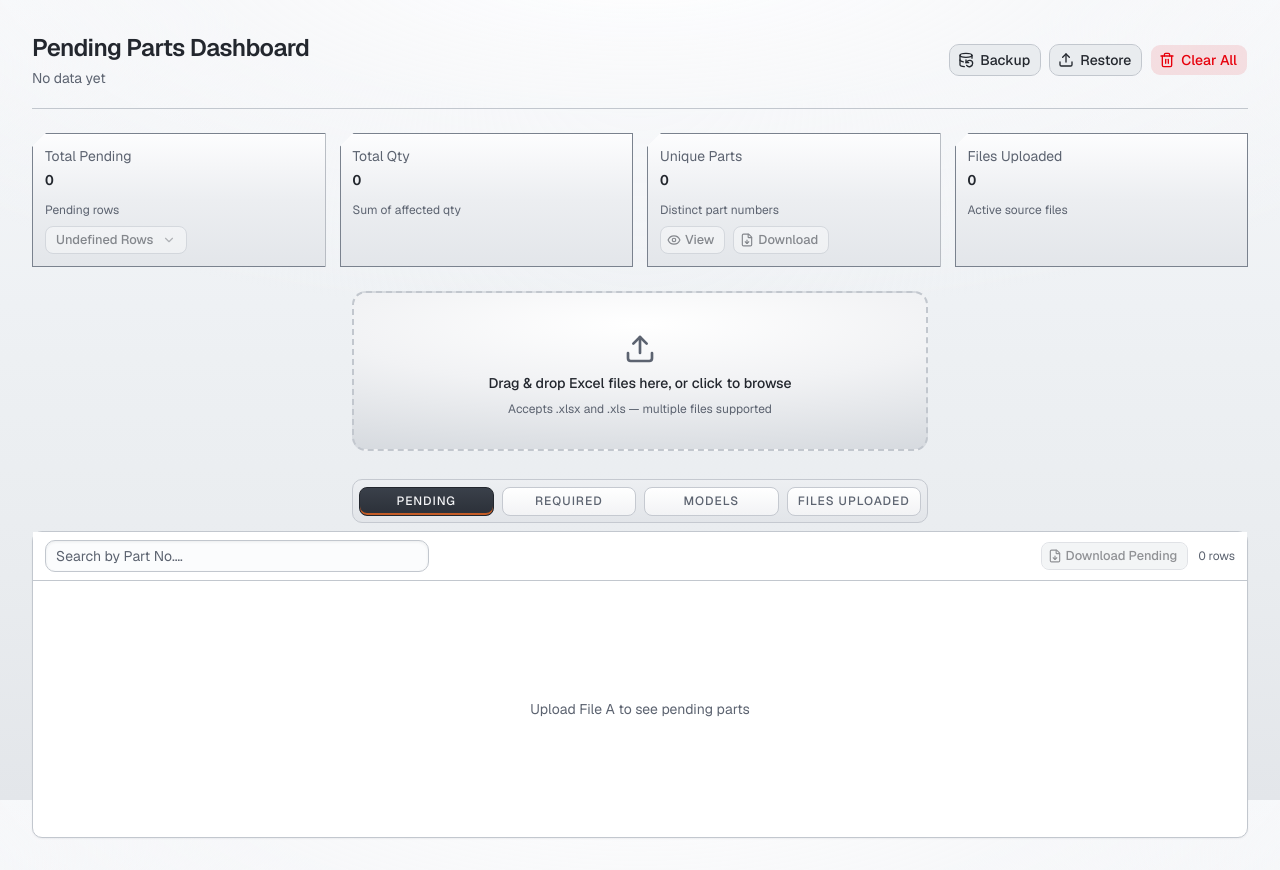
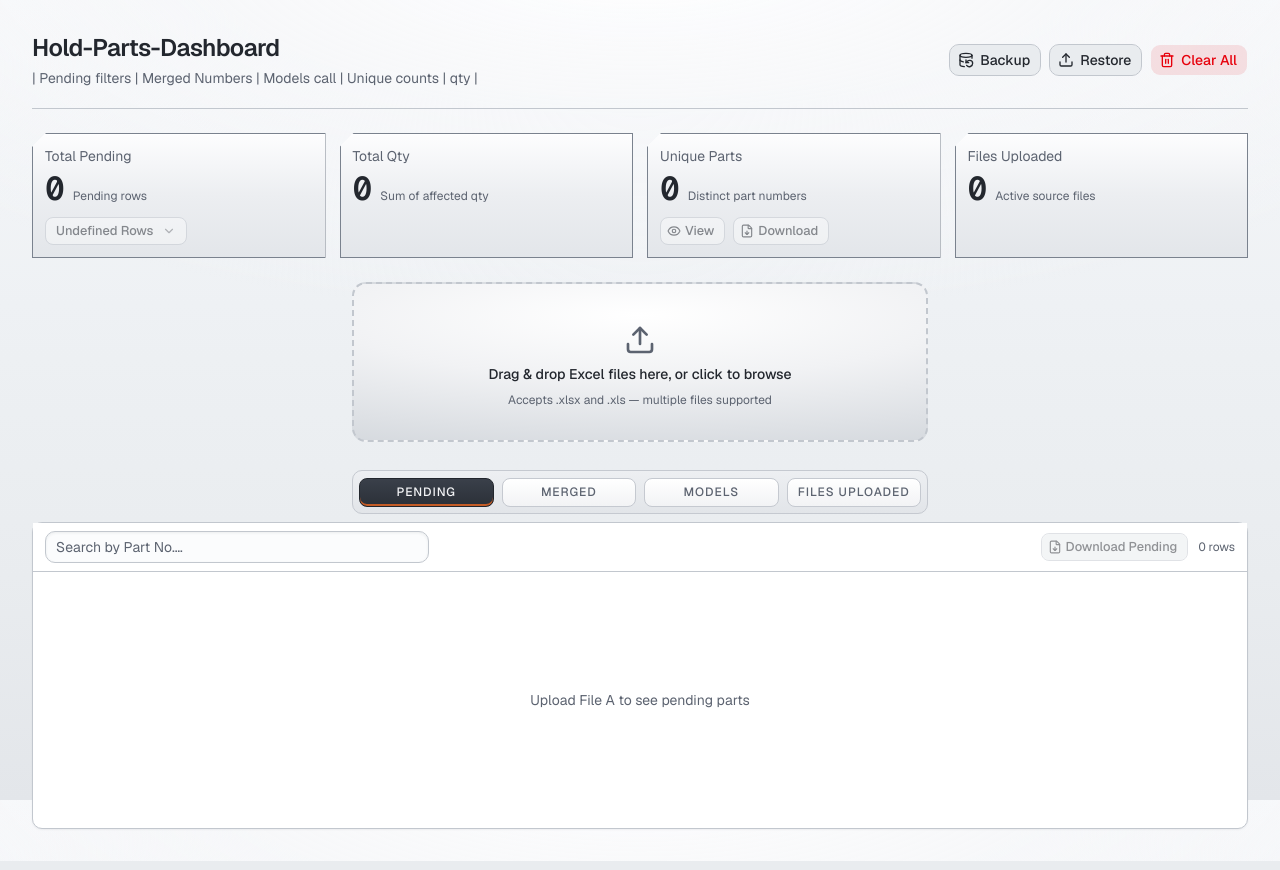
Before and after one commit to iamhammadidrees-blip/saval, a Next.js app: page / in a window 1280 px wide. Built offline with nearby package versions, Linux system fonts and the light colour scheme.

Commit message:
feat : Typography Enhanced | Brandings added | updated page titile

```diff
--- a/app/layout.tsx
+++ b/app/layout.tsx
@@ -14,8 +14,8 @@ const geistMono = Geist_Mono({
 });
 
 export const metadata: Metadata = {
-  title: "Pending Parts Dashboard",
-  description: "Track and manage pending parts.",
+  title: "Hold-Parts-Dashboard",
+  description: "Track and manage on-hold vehicle parts.",
 };
 
 export default function RootLayout({
--- a/components/dashboard/Dashboard.tsx
+++ b/components/dashboard/Dashboard.tsx
@@ -54,19 +54,12 @@ function parseBackupSnapshot(raw: unknown): BackupSnapshot {
 }
 
 export function Dashboard() {
-  const { lastUpdated, isHydrated, restoreFromSnapshot, clearAll } =
-    usePendingData();
+  const { isHydrated, restoreFromSnapshot, clearAll } = usePendingData();
   const [isBackingUp, setIsBackingUp] = useState(false);
   const [isRestoring, setIsRestoring] = useState(false);
   const [isClearing, setIsClearing] = useState(false);
   const [clearDialogOpen, setClearDialogOpen] = useState(false);
   const restoreInputRef = useRef<HTMLInputElement>(null);
-
-  const lastUpdatedText = !isHydrated
-    ? "Loading…"
-    : lastUpdated
-      ? `Last updated ${new Date(lastUpdated).toLocaleString()}`
-      : "No data yet";
 
   const busy = isBackingUp || isRestoring || isClearing;
 
@@ -154,9 +147,11 @@ export function Dashboard() {
       <header className="flex items-center justify-between gap-4 border-b pb-5">
         <div className="flex flex-col gap-1">
           <h1 className="text-2xl font-semibold tracking-tight">
-            Pending Parts Dashboard
+            Hold-Parts-Dashboard
           </h1>
-          <p className="text-sm text-muted-foreground">{lastUpdatedText}</p>
+          <p className="text-sm text-muted-foreground">
+            | Pending filters | Merged Numbers | Models call | Unique counts | qty |
+          </p>
         </div>
         <div className="flex flex-wrap items-center justify-end gap-2">
           <Button
--- a/components/dashboard/DashboardTabs.tsx
+++ b/components/dashboard/DashboardTabs.tsx
@@ -33,7 +33,7 @@ export function DashboardTabs() {
           Pending
         </TabsTrigger>
         <TabsTrigger value="required" className={panelKeyClass}>
-          Required
+          Merged
         </TabsTrigger>
         <TabsTrigger value="models" className={panelKeyClass}>
           Models
--- a/components/dashboard/SummaryCards.tsx
+++ b/components/dashboard/SummaryCards.tsx
@@ -6,13 +6,13 @@ import { UndefinedRowsCard } from "@/components/dashboard/UndefinedRowsCard";
 import { UniquePartsCard } from "@/components/dashboard/UniquePartsCard";
 import {
   Card,
-  CardContent,
   CardDescription,
   CardHeader,
   CardTitle,
 } from "@/components/ui/card";
 import {
   plateCardClass,
+  plateMetricRowClass,
   plateNumClass,
   plateSubClass,
   plateTagClass,
@@ -36,13 +36,13 @@ export function SummaryCards() {
       <Card size="sm" className={plateCardClass}>
         <CardHeader>
           <CardDescription className={plateTagClass}>Total Qty</CardDescription>
+          <div className={plateMetricRowClass}>
             <CardTitle className={plateNumClass}>
               {totalQuantity.toLocaleString()}
             </CardTitle>
+            <span className={plateSubClass}>Sum of affected qty</span>
+          </div>
         </CardHeader>
-        <CardContent className={plateSubClass}>
-          Sum of affected qty
-        </CardContent>
       </Card>
 
       <UniquePartsCard pendingParts={pendingParts} />
@@ -52,13 +52,13 @@ export function SummaryCards() {
           <CardDescription className={plateTagClass}>
             Files Uploaded
           </CardDescription>
+          <div className={plateMetricRowClass}>
             <CardTitle className={plateNumClass}>
               {files.length.toLocaleString()}
             </CardTitle>
+            <span className={plateSubClass}>Active source files</span>
+          </div>
         </CardHeader>
-        <CardContent className={plateSubClass}>
-          Active source files
-        </CardContent>
       </Card>
     </div>
   );
--- a/components/dashboard/UndefinedRowsCard.tsx
+++ b/components/dashboard/UndefinedRowsCard.tsx
@@ -18,6 +18,7 @@ import {
 } from "@/components/ui/popover";
 import {
   plateCardClass,
+  plateMetricRowClass,
   plateNumClass,
   plateSubClass,
   plateTagClass,
@@ -44,12 +45,14 @@ export function UndefinedRowsCard({ pendingParts }: UndefinedRowsCardProps) {
     <Card size="sm" className={plateCardClass}>
       <CardHeader>
         <CardDescription className={plateTagClass}>Total Pending</CardDescription>
-        <CardTitle className={plateNumClass}>
-          {pendingParts.length.toLocaleString()}
-        </CardTitle>
+        <div className={plateMetricRowClass}>
+          <CardTitle className={plateNumClass}>
+            {pendingParts.length.toLocaleString()}
+          </CardTitle>
+          <span className={plateSubClass}>Pending rows</span>
+        </div>
       </CardHeader>
       <CardContent className="flex flex-col gap-2">
-        <p className={plateSubClass}>Pending rows</p>
         <Popover>
           <PopoverTrigger asChild>
             <Button
--- a/components/dashboard/UniquePartsCard.tsx
+++ b/components/dashboard/UniquePartsCard.tsx
@@ -22,6 +22,7 @@ import {
 } from "@/components/ui/dialog";
 import {
   plateCardClass,
+  plateMetricRowClass,
   plateNumClass,
   plateSubClass,
   plateTagClass,
@@ -68,14 +69,14 @@ export function UniquePartsCard({ pendingParts }: UniquePartsCardProps) {
       <Card size="sm" className={plateCardClass}>
         <CardHeader>
           <CardDescription className={plateTagClass}>Unique Parts</CardDescription>
-          <CardTitle className={plateNumClass}>
-            {uniqueParts.length.toLocaleString()}
-          </CardTitle>
+          <div className={plateMetricRowClass}>
+            <CardTitle className={plateNumClass}>
+              {uniqueParts.length.toLocaleString()}
+            </CardTitle>
+            <span className={plateSubClass}>Distinct part numbers</span>
+          </div>
         </CardHeader>
         <CardContent className="flex flex-col gap-2">
-          <p className={plateSubClass}>
-            Distinct part numbers
-          </p>
           <div className="flex flex-wrap gap-2">
             <Button
               variant="outline"
--- a/constants/plateStyles.ts
+++ b/constants/plateStyles.ts
@@ -10,10 +10,14 @@ export const plateCardClass = cn(
 
 export const plateTagClass = "text-sm text-muted-foreground";
 
+/** Exact demo `.plate .num`: 34px / weight 600 / lh 1.15 */
 export const plateNumClass =
-  "text-3xl font-semibold tabular-nums text-foreground";
+  "mt-0.5 font-mono text-[33px]! leading-[1.01] font-semibold tabular-nums text-foreground";
 
 export const plateSubClass = "text-xs text-muted-foreground";
+
+export const plateMetricRowClass =
+  "flex flex-wrap items-baseline gap-2";
 
 /** Worksheet thead — brushed grey strip; original header type scale */
 export const sheetHeaderClass = cn(
```
Lines whose indentation alone changed are shown as unchanged.
